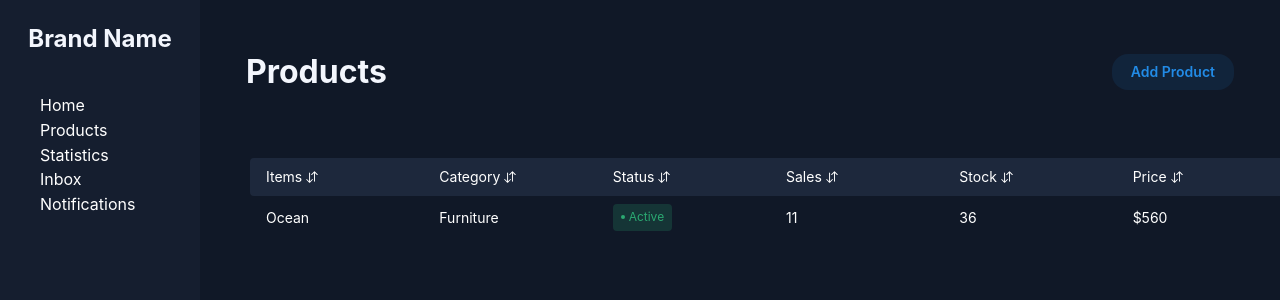
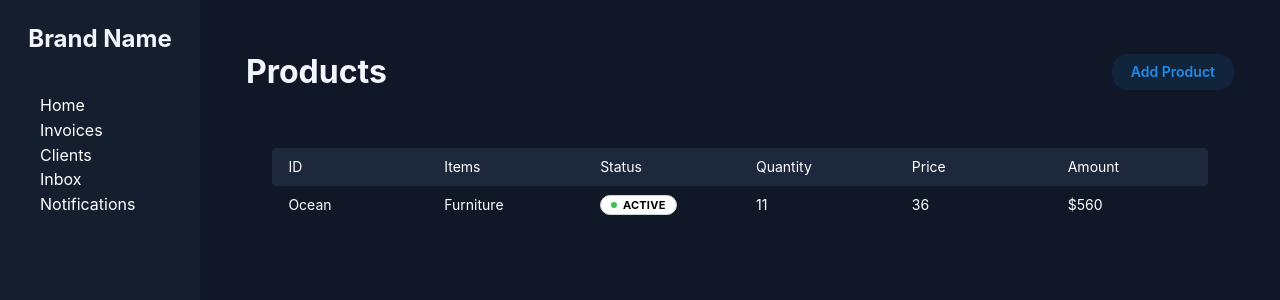
Before and after one commit to ChavdarStoilov/Go-Projects, a React (Vite) app in the folder Invoice system/client/: page / in a window 1280 px wide. Shown: the top 300 px of the page. Built offline with nearby package versions, Linux system fonts and the light colour scheme.

Commit message:
Added some changes in FE under template

```diff
--- a/Invoice system/client/public/css/styles.css
+++ b/Invoice system/client/public/css/styles.css
@@ -120,11 +120,11 @@ body {
 
 
 .products-area-wrapper {
-  width: 100%;
+  width: 90%;
   max-height: 100%;
   overflow: auto;
   padding: 0 4px;
-  margin: 30px;
+  margin: 20px auto;
 
 }
 
@@ -186,20 +186,6 @@ body {
       &.stock { display: none; }
       &.price { flex: 0.4; }
     }}
-  }
-
-  .sort-button {
-    padding: 0;
-    background-color: transparent;
-    border: none;
-    cursor: pointer;
-    color: var(--app-content-main-color);
-    margin-left: 4px;
-    display: flex;
-    align-items: center;
-
-    &:hover { color: var(--action-color); }
-    svg { width: 12px; }
   }
 
   .cell-label {
--- a/Invoice system/client/src/components/appContent.jsx
+++ b/Invoice system/client/src/components/appContent.jsx
@@ -1,4 +1,4 @@
-import { Button } from '@mantine/core';
+import { Button, Badge } from '@mantine/core';
 
 export default function AppContent () {
     return (
@@ -10,76 +10,23 @@ export default function AppContent () {
 
         <div className="products-area-wrapper tableView">
             <div className="products-header">
-                <div className="product-cell image">
-                    Items
-                    <button className="sort-button">
-                        <svg xmlns="http://www.w3.org/2000/svg"
-                            width="16" height="16"
-                            viewBox="0 0 512 512"><path
-                                fill="currentColor"
-                                d="M496.1 138.3L375.7 17.9c-7.9-7.9-20.6-7.9-28.5 0L226.9 138.3c-7.9 7.9-7.9 20.6 0 28.5 7.9 7.9 20.6 7.9 28.5 0l85.7-85.7v352.8c0 11.3 9.1 20.4 20.4 20.4 11.3 0 20.4-9.1 20.4-20.4V81.1l85.7 85.7c7.9 7.9 20.6 7.9 28.5 0 7.9-7.8 7.9-20.6 0-28.5zM287.1 347.2c-7.9-7.9-20.6-7.9-28.5 0l-85.7 85.7V80.1c0-11.3-9.1-20.4-20.4-20.4-11.3 0-20.4 9.1-20.4 20.4v352.8l-85.7-85.7c-7.9-7.9-20.6-7.9-28.5 0-7.9 7.9-7.9 20.6 0 28.5l120.4 120.4c7.9 7.9 20.6 7.9 28.5 0l120.4-120.4c7.8-7.9 7.8-20.7-.1-28.5z" /></svg>
-                    </button>
-                </div>
-                <div className="product-cell category">Category<button
-                        className="sort-button">
-                        <svg xmlns="http://www.w3.org/2000/svg"
-                            width="16" height="16"
-                            viewBox="0 0 512 512"><path
-                                fill="currentColor"
-                                d="M496.1 138.3L375.7 17.9c-7.9-7.9-20.6-7.9-28.5 0L226.9 138.3c-7.9 7.9-7.9 20.6 0 28.5 7.9 7.9 20.6 7.9 28.5 0l85.7-85.7v352.8c0 11.3 9.1 20.4 20.4 20.4 11.3 0 20.4-9.1 20.4-20.4V81.1l85.7 85.7c7.9 7.9 20.6 7.9 28.5 0 7.9-7.8 7.9-20.6 0-28.5zM287.1 347.2c-7.9-7.9-20.6-7.9-28.5 0l-85.7 85.7V80.1c0-11.3-9.1-20.4-20.4-20.4-11.3 0-20.4 9.1-20.4 20.4v352.8l-85.7-85.7c-7.9-7.9-20.6-7.9-28.5 0-7.9 7.9-7.9 20.6 0 28.5l120.4 120.4c7.9 7.9 20.6 7.9 28.5 0l120.4-120.4c7.8-7.9 7.8-20.7-.1-28.5z" /></svg>
-                    </button></div>
-                <div className="product-cell status-cell">Status<button
-                        className="sort-button">
-                        <svg xmlns="http://www.w3.org/2000/svg"
-                            width="16" height="16"
-                            viewBox="0 0 512 512"><path
-                                fill="currentColor"
-                                d="M496.1 138.3L375.7 17.9c-7.9-7.9-20.6-7.9-28.5 0L226.9 138.3c-7.9 7.9-7.9 20.6 0 28.5 7.9 7.9 20.6 7.9 28.5 0l85.7-85.7v352.8c0 11.3 9.1 20.4 20.4 20.4 11.3 0 20.4-9.1 20.4-20.4V81.1l85.7 85.7c7.9 7.9 20.6 7.9 28.5 0 7.9-7.8 7.9-20.6 0-28.5zM287.1 347.2c-7.9-7.9-20.6-7.9-28.5 0l-85.7 85.7V80.1c0-11.3-9.1-20.4-20.4-20.4-11.3 0-20.4 9.1-20.4 20.4v352.8l-85.7-85.7c-7.9-7.9-20.6-7.9-28.5 0-7.9 7.9-7.9 20.6 0 28.5l120.4 120.4c7.9 7.9 20.6 7.9 28.5 0l120.4-120.4c7.8-7.9 7.8-20.7-.1-28.5z" /></svg>
-                    </button></div>
-                <div className="product-cell sales">Sales<button
-                        className="sort-button">
-                        <svg xmlns="http://www.w3.org/2000/svg"
-                            width="16" height="16"
-                            viewBox="0 0 512 512"><path
-                                fill="currentColor"
-                                d="M496.1 138.3L375.7 17.9c-7.9-7.9-20.6-7.9-28.5 0L226.9 138.3c-7.9 7.9-7.9 20.6 0 28.5 7.9 7.9 20.6 7.9 28.5 0l85.7-85.7v352.8c0 11.3 9.1 20.4 20.4 20.4 11.3 0 20.4-9.1 20.4-20.4V81.1l85.7 85.7c7.9 7.9 20.6 7.9 28.5 0 7.9-7.8 7.9-20.6 0-28.5zM287.1 347.2c-7.9-7.9-20.6-7.9-28.5 0l-85.7 85.7V80.1c0-11.3-9.1-20.4-20.4-20.4-11.3 0-20.4 9.1-20.4 20.4v352.8l-85.7-85.7c-7.9-7.9-20.6-7.9-28.5 0-7.9 7.9-7.9 20.6 0 28.5l120.4 120.4c7.9 7.9 20.6 7.9 28.5 0l120.4-120.4c7.8-7.9 7.8-20.7-.1-28.5z" /></svg>
-                    </button></div>
-                <div className="product-cell stock">Stock<button
-                        className="sort-button">
-                        <svg xmlns="http://www.w3.org/2000/svg"
-                            width="16" height="16"
-                            viewBox="0 0 512 512"><path
-                                fill="currentColor"
-                                d="M496.1 138.3L375.7 17.9c-7.9-7.9-20.6-7.9-28.5 0L226.9 138.3c-7.9 7.9-7.9 20.6 0 28.5 7.9 7.9 20.6 7.9 28.5 0l85.7-85.7v352.8c0 11.3 9.1 20.4 20.4 20.4 11.3 0 20.4-9.1 20.4-20.4V81.1l85.7 85.7c7.9 7.9 20.6 7.9 28.5 0 7.9-7.8 7.9-20.6 0-28.5zM287.1 347.2c-7.9-7.9-20.6-7.9-28.5 0l-85.7 85.7V80.1c0-11.3-9.1-20.4-20.4-20.4-11.3 0-20.4 9.1-20.4 20.4v352.8l-85.7-85.7c-7.9-7.9-20.6-7.9-28.5 0-7.9 7.9-7.9 20.6 0 28.5l120.4 120.4c7.9 7.9 20.6 7.9 28.5 0l120.4-120.4c7.8-7.9 7.8-20.7-.1-28.5z" /></svg>
-                    </button></div>
-                <div className="product-cell price">Price<button
-                        className="sort-button">
-                        <svg xmlns="http://www.w3.org/2000/svg"
-                            width="16" height="16"
-                            viewBox="0 0 512 512"><path
-                                fill="currentColor"
-                                d="M496.1 138.3L375.7 17.9c-7.9-7.9-20.6-7.9-28.5 0L226.9 138.3c-7.9 7.9-7.9 20.6 0 28.5 7.9 7.9 20.6 7.9 28.5 0l85.7-85.7v352.8c0 11.3 9.1 20.4 20.4 20.4 11.3 0 20.4-9.1 20.4-20.4V81.1l85.7 85.7c7.9 7.9 20.6 7.9 28.5 0 7.9-7.8 7.9-20.6 0-28.5zM287.1 347.2c-7.9-7.9-20.6-7.9-28.5 0l-85.7 85.7V80.1c0-11.3-9.1-20.4-20.4-20.4-11.3 0-20.4 9.1-20.4 20.4v352.8l-85.7-85.7c-7.9-7.9-20.6-7.9-28.5 0-7.9 7.9-7.9 20.6 0 28.5l120.4 120.4c7.9 7.9 20.6 7.9 28.5 0l120.4-120.4c7.8-7.9 7.8-20.7-.1-28.5z" /></svg>
-                    </button></div>
+                <div className="product-cell">ID</div>
+                <div className="product-cell category">Items</div>
+                <div className="product-cell status-cell">Status</div>
+                <div className="product-cell sales">Quantity</div>
+                <div className="product-cell stock">Price</div>
+                <div className="product-cell price">Amount</div>
             </div>
+
             <div className="products-row">
-                <button className="cell-more-button">
-                    <svg xmlns="http://www.w3.org/2000/svg" width="18"
-                        height="18" viewBox="0 0 24 24" fill="none"
-                        stroke="currentColor" strokeWidth="2"
-                        strokeLinecap="round" strokeLinejoin="round"
-                        className="feather feather-more-vertical"><circle
-                            cx="12" cy="12" r="1" /><circle cx="12"
-                            cy="5" r="1" /><circle cx="12" cy="19"
-                            r="1" /></svg>
-                </button>
-                <div className="product-cell image">
+                <div className="product-cell">
                     <span>Ocean</span>
                 </div>
                 <div className="product-cell category"><span
                         className="cell-label">Category:</span>Furniture</div>
                 <div className="product-cell status-cell">
                     <span className="cell-label">Status:</span>
-                    <span className="status active">Active</span>
+                    <Badge variant="dot" color="green" size="md" >Active</Badge>
                 </div>
                 <div className="product-cell sales"><span
                         className="cell-label">Sales:</span>11</div>
--- a/Invoice system/client/src/components/menu.jsx
+++ b/Invoice system/client/src/components/menu.jsx
@@ -14,12 +14,12 @@ export default function Menu() {
                 </li>
                 <li className="sidebar-list-item active">
                     <a href="#">
-                        <span>Products</span>
+                        <span>Invoices</span>
                     </a>
                 </li>
                 <li className="sidebar-list-item">
                     <a href="#">
-                        <span>Statistics</span>
+                        <span>Clients</span>
                     </a>
                 </li>
                 <li className="sidebar-list-item">
```
